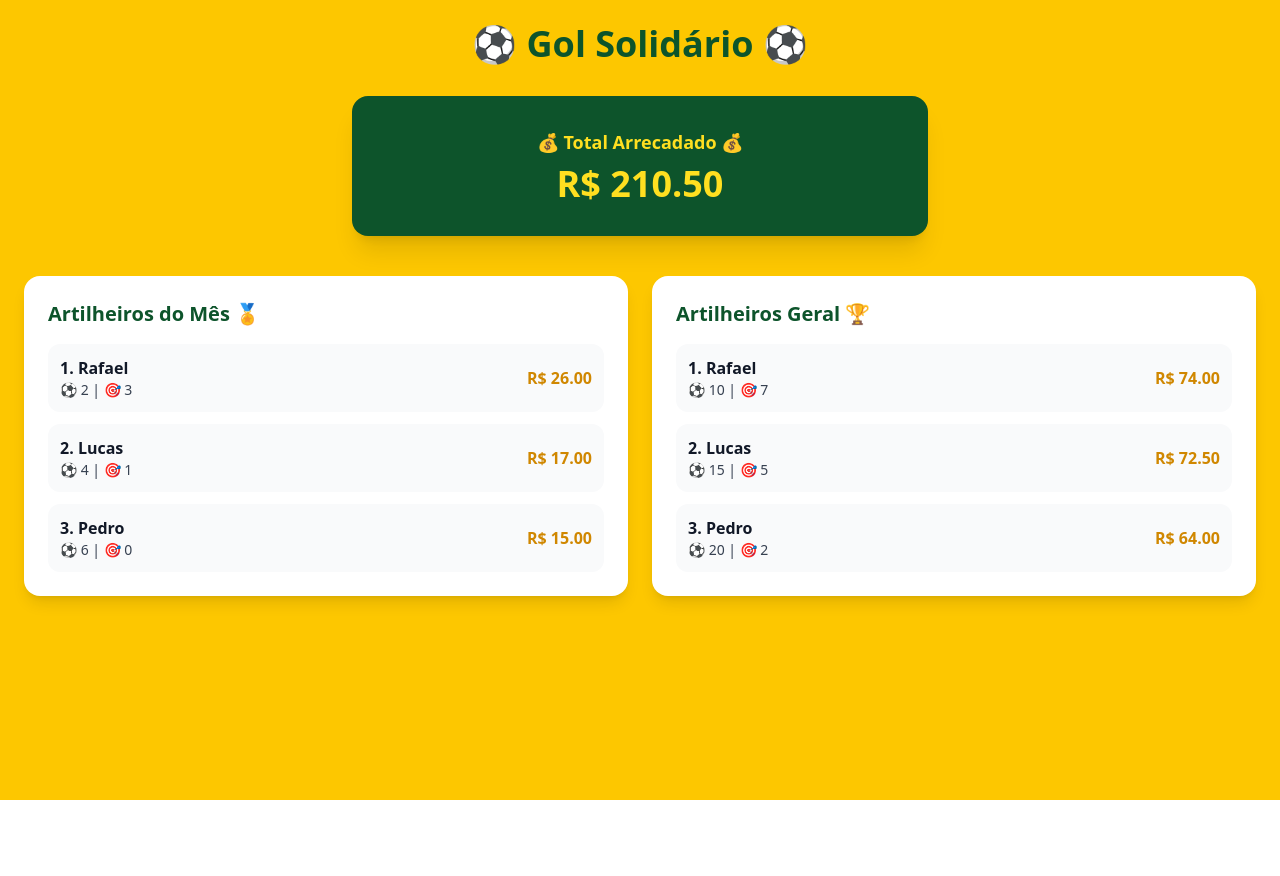
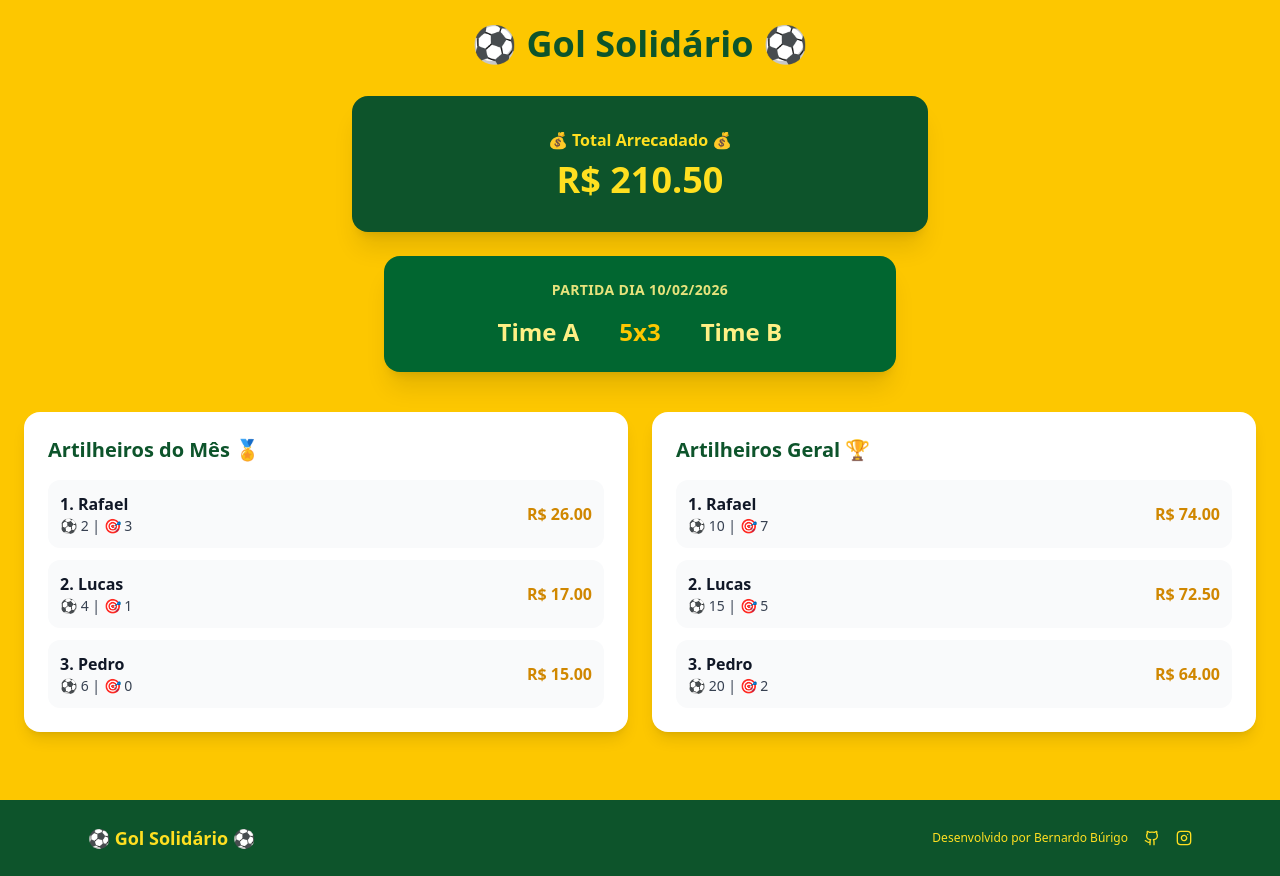
Before and after one commit to bernardoburigo/gol-solidario, a React (Vite) app: page / in a window 1280 px wide. Before the commit the page ends 800 px from the top, so only its background shows below. Built offline with nearby package versions, Linux system fonts and the light colour scheme.

Commit message:
feat: card de resultado de jogo e footer adicionados

```diff
--- a/package.json
+++ b/package.json
@@ -10,6 +10,7 @@
     "preview": "vite preview"
   },
   "dependencies": {
+    "lucide-react": "^0.563.0",
     "react": "^19.2.0",
     "react-dom": "^19.2.0"
   },
--- a/src/App.tsx
+++ b/src/App.tsx
@@ -1,5 +1,48 @@
 import { Home } from "./Pages/Home";
+import { Github, Instagram } from "lucide-react";
 
 export default function App() {
-  return <Home />;
+  return (
+    <div className="flex flex-col min-h-screen">
+      {/* Conteúdo principal */}
+      <div className="grow">
+        <Home />
+      </div>
+
+      {/* Footer */}
+      <footer className="bg-green-900 text-yellow-300 py-6">
+        <div className="max-w-6xl mx-auto px-6 flex flex-col md:flex-row items-center justify-between gap-4">
+          <strong className="text-lg">⚽ Gol Solidário ⚽</strong>
+
+          <div className="flex items-center gap-4 text-xs">
+            <span>
+              Desenvolvido por Bernardo Búrigo
+            </span>
+
+            <div className="flex items-center gap-4">
+              <a
+                href="https://github.com/bernardoburigo"
+                target="_blank"
+                rel="noreferrer"
+                className="hover:text-yellow-400 hover:scale-110 transition-all duration-200"
+                aria-label="GitHub"
+              >
+                <Github size={16} />
+              </a>
+
+              <a
+                href="https://instagram.com/seuusuario"
+                target="_blank"
+                rel="noreferrer"
+                className="hover:text-yellow-400 hover:scale-110 transition-all duration-200"
+                aria-label="Instagram"
+              >
+                <Instagram size={16} />
+              </a>
+            </div>
+          </div>
+        </div>
+      </footer>
+    </div>
+  );
 }
--- /dev/null
+++ b/src/Components/PlacarCard.tsx
@@ -0,0 +1,48 @@
+import type { Jogo } from "../Data/jogosData";
+
+interface Props {
+  jogo: Jogo;
+}
+
+export function PlacarCard({ jogo }: Props) {
+  return (
+    <div
+      className="
+      bg-green-800 text-yellow-200
+      rounded-2xl shadow-xl
+      px-4 py-6
+      max-w-md md:max-w-lg
+      mx-auto mt-6
+    "
+    >
+      <h2
+        className="
+        text-xs md:text-sm
+        font-semibold tracking-wide
+        opacity-90 text-center
+      "
+      >
+        PARTIDA DIA {jogo.data}
+      </h2>
+
+      <div
+            className="
+                mt-4
+                flex items-center justify-center
+                gap-2 md:gap-6
+                font-bold
+                text-base md:text-2xl
+                text-center
+            "
+            >
+            <span className="flex-1 text-right">{jogo.timeA}</span>
+
+            <span className="text-yellow-400 px-2 md:px-4 whitespace-nowrap">
+            {jogo.golsTimeA}x{jogo.golsTimeB}
+            </span>
+
+            <span className="flex-1 text-left">{jogo.timeB}</span>
+      </div>
+    </div>
+  );
+}
--- a/src/Components/TotalGeralCard.tsx
+++ b/src/Components/TotalGeralCard.tsx
@@ -5,7 +5,7 @@ interface Props {
 export function TotalGeralCard({ total }: Props) {
   return (
     <div className="bg-green-900 text-yellow-300 rounded-2xl shadow-xl p-8 text-center max-w-xl mx-auto">
-      <h2 className="text-lg font-semibold mb-2">
+      <h2 className=" font-semibold mb-2">
         💰 Total Arrecadado 💰
       </h2>
 
--- /dev/null
+++ b/src/Data/jogosData.ts
@@ -0,0 +1,17 @@
+export interface Jogo {
+  id: number;
+  data: string;
+  timeA: string;
+  timeB: string;
+  golsTimeA: number;
+  golsTimeB: number;
+}
+
+export const ultimoJogo: Jogo = {
+  id: 1,
+  data: "10/02/2026",
+  timeA: "Time A",
+  timeB: "Time B",
+  golsTimeA: 5,
+  golsTimeB: 3,
+};
--- a/src/Pages/Home.tsx
+++ b/src/Pages/Home.tsx
@@ -3,6 +3,9 @@ import { RankingCard } from "../Components/RankingCard";
 import { SwipeContainer } from "../Components/SwipeContainer";
 import { TotalGeralCard } from "../Components/TotalGeralCard";
 import { calcularValorTotal } from "../Utils/valorPorGolUtil";
+import { ultimoJogo } from "../Data/jogosData";
+import { PlacarCard } from "../Components/PlacarCard";
+
 
 export function Home() {
   const totalGeral = jogadores.reduce((acc, jogador) => {
@@ -21,6 +24,7 @@ export function Home() {
       </h1>
 
       <TotalGeralCard total={totalGeral} />
+      <PlacarCard jogo={ultimoJogo} />
 
       <div className="mt-10">
         <SwipeContainer>
```
Also changed, not shown: 1 other file (tests, documents, lock files or other folders).
